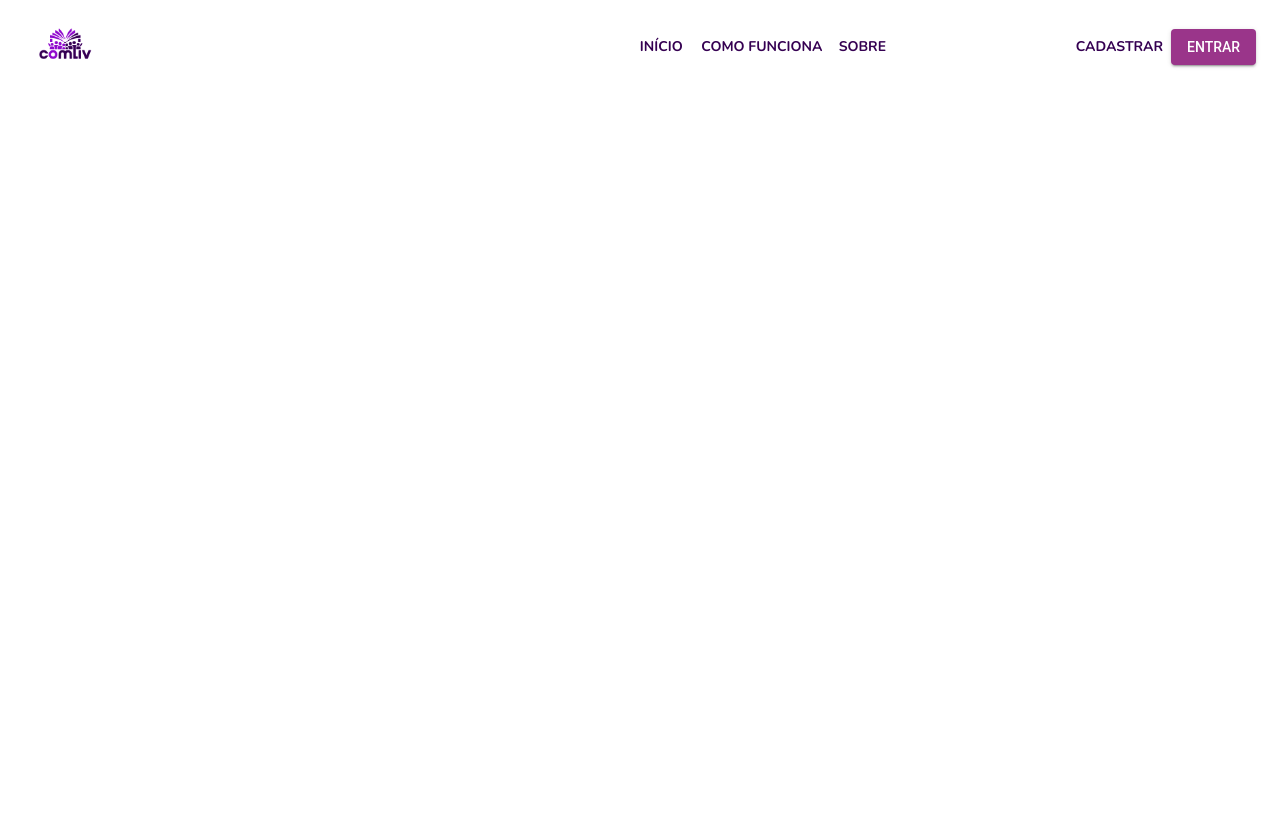
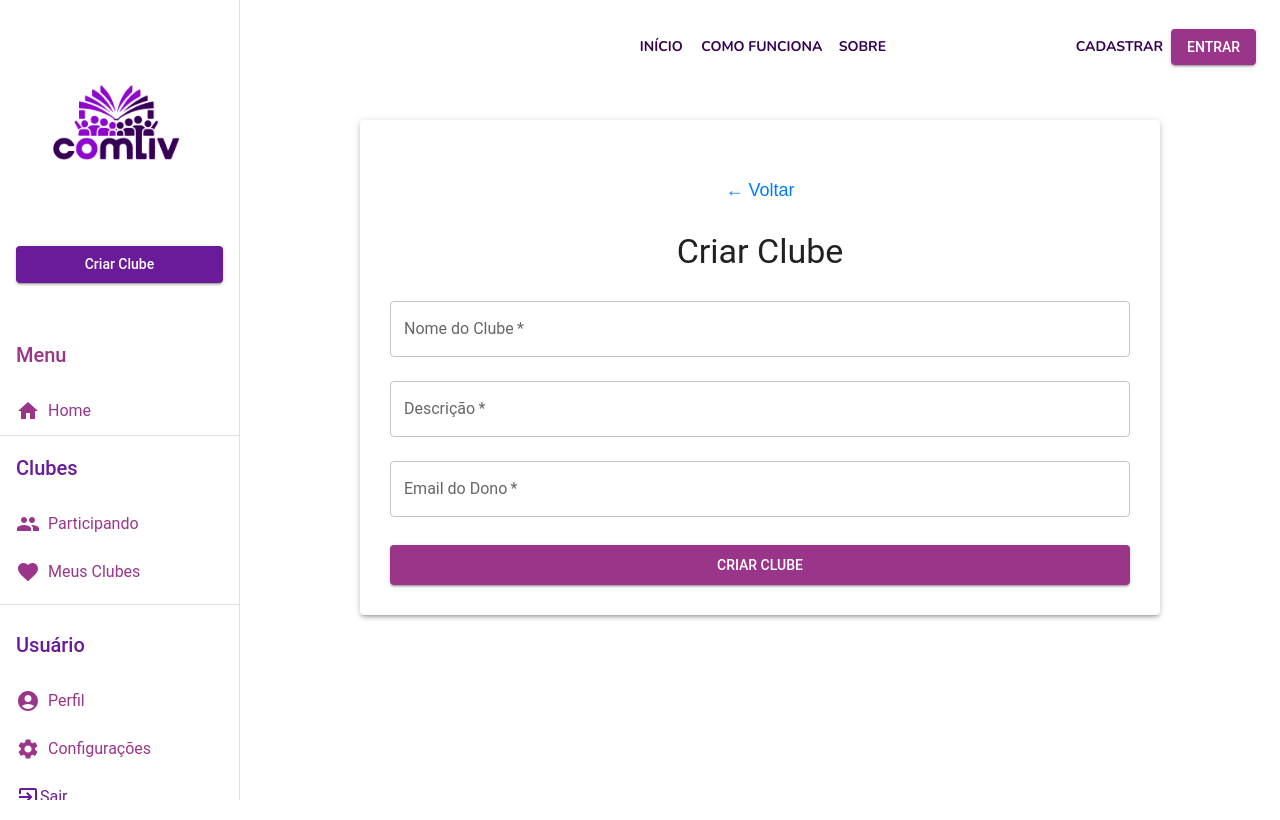
Before and after one commit to Vanessa867/siteComLiv, a React (Vite) app: page /CriarClube in a window 1280 px wide. Built offline with nearby package versions, Linux system fonts and the light colour scheme; the HTML template or start-up script is replaced by a standard one.

Commit message:
criei um clube

```diff
--- a/src/App.jsx
+++ b/src/App.jsx
@@ -8,8 +8,8 @@ import Login from './pages/Login';
 import { ThemeProvider, createTheme } from '@mui/material/styles';
 import HomeDepoisDoLogin from './pages/HomeDepoisDoLogin';
 import Config from './pages/Config';
-import CreateClub from './components/CreateClub';
 import Perfil from './pages/Perfil';
+import CriarClube from './pages/CriarClube';
 import Participando from './pages/Participando';
 import '../src/App.css';
 
@@ -51,7 +51,7 @@ const AppContent = () => {
         <Route path="/Login" element={<Login onLogin={handleLogin} />} />
         <Route path="/card" element={<card />} />
         <Route path="/HomeDepoisDoLogin" element={<HomeDepoisDoLogin />} />
-        <Route path="/CreateClub" element={<CreateClub />}/>
+        <Route path='CriarClube' element={<CriarClube />} />
         <Route path="/Config" element={<Config />} />
         <Route path="/Perfil" element={<Perfil />} />
        <Route path="/Participando" element={<Participando />} />
--- /dev/null
+++ b/src/Styles/CriarClube.css
@@ -0,0 +1,50 @@
+.criar-clube {
+    max-width: 500px;
+    margin: 0 auto;
+    padding: 20px;
+    border: 1px solid #ddd;
+    border-radius: 5px;
+    background-color: #f9f9f9;
+  }
+
+  .criar-clube h1 {
+    text-align: center;
+  }
+
+  .criar-clube form div {
+    margin-bottom: 15px;
+  }
+
+  .criar-clube label {
+    display: block;
+    font-weight: bold;
+  }
+
+  .criar-clube input,
+  .criar-clube textarea {
+    width: 100%;
+    padding: 10px;
+    border: 1px solid #ccc;
+    border-radius: 4px;
+  }
+
+  .criar-clube button {
+    display: block;
+    width: 100%;
+    padding: 10px;
+    background-color: #4caf50;
+    color: white;
+    border: none;
+    border-radius: 4px;
+    cursor: pointer;
+  }
+
+  .criar-clube button:hover {
+    background-color: #45a049;
+  }
+
+  .criar-clube p {
+    text-align: center;
+    margin-top: 15px;
+    font-weight: bold;
+  }
--- a/src/components/DashboardLayout.jsx
+++ b/src/components/DashboardLayout.jsx
@@ -74,7 +74,7 @@ const DashboardLayout = ({ children }) => {
               '&:hover': { backgroundColor: '#5A1280' },
             }}
             fullWidth
-            onClick={() => navigate('/CreateClub')}
+            onClick={() => navigate('/CriarClube')}
           >
             Criar Clube
           </Button>
--- a/src/config/parseConfig.js
+++ b/src/config/parseConfig.js
@@ -6,6 +6,5 @@ Parse.serverURL = 'https://parseapi.back4app.com'; // This is your Server URL
 // Remember to inform BOTH the Back4App Application ID AND the JavaScript KEY
 Parse.initialize(
   '17Ffa9YqBaDzWsibw2D9eq7hTbjx5F8ibfPC2atM', // This is your Application ID
-  'gDDhld4NCU6owthXv3pljJrVmQfxrCn9LKwR5Jpm', // This is your Javascript key
-  'LlxAYRFnQnDNMZmszRFjNFx4Ro6hrDgeoTmBYi8j' // This is your Master key (never use it in the frontend)
+  'gDDhld4NCU6owthXv3pljJrVmQfxrCn9LKwR5Jpm' // This is your Javascript key
 );
--- /dev/null
+++ b/src/pages/CriarClube.jsx
@@ -0,0 +1,131 @@
+import React, { useState } from 'react';
+import { useNavigate } from 'react-router-dom';
+import { Paper, TextField, Button, Typography } from '@mui/material'; // Importando os componentes do MUI
+import DashboardLayout from '../components/DashboardLayout'; // Importando o DashboardLayout
+import '../Styles/CriarClube.css'; // Estilos
+
+// Definindo as credenciais do Back4App
+const BACK4APP_URL = 'https://parseapi.back4app.com/classes/Clubes';
+const HEADERS = {
+  "X-Parse-Application-Id": "17Ffa9YqBaDzWsibw2D9eq7hTbjx5F8ibfPC2atM",
+  "X-Parse-REST-API-Key": "2WBj1Fla9r4jFGw9V0XSfq2h4xvw8AbTwr20bpJQ",
+  "Content-Type": "application/json"
+};
+
+const CriarClube = () => {
+  const [nome, setNome] = useState("");
+  const [descricao, setDescricao] = useState("");
+  const [emailDono, setEmailDono] = useState(""); // Novo estado para o email do dono
+  const [mensagem, setMensagem] = useState("");
+  const navigate = useNavigate(); // Hook de navegação para redirecionar após criação
+
+  const handleSubmit = async (e) => {
+    e.preventDefault();
+
+    // Validação básica do email
+    if (!emailDono || !/\S+@\S+\.\S+/.test(emailDono)) {
+      setMensagem("Por favor, insira um email válido para o dono.");
+      return;
+    }
+
+    const data = {
+      nome: nome,
+      descricao: descricao,
+      dono: emailDono // Usando o email do dono inserido pelo usuário
+    };
+
+    try {
+      const response = await fetch(BACK4APP_URL, {
+        method: "POST",
+        headers: HEADERS,
+        body: JSON.stringify(data),
+      });
+
+      if (!response.ok) {
+        throw new Error("Erro ao criar o clube.");
+      }
+
+      const result = await response.json();
+      if (result.objectId) {
+        setMensagem("Clube criado com sucesso!");
+        setNome("");  // Limpar os campos após criação
+        setDescricao(""); // Limpar a descrição após criação
+        setEmailDono(""); // Limpar o campo de email após criação
+        // Redireciona para a página de home após a criação do clube
+        setTimeout(() => {
+          navigate("/HomeDepoisDoLogin"); // Substitua pelo caminho correto da sua home
+        }, 2000);
+      } else {
+        setMensagem("Erro ao criar o clube.");
+      }
+    } catch (error) {
+      console.error("Erro ao criar o clube:", error);
+      setMensagem("Erro ao criar o clube. Tente novamente.");
+    }
+  };
+
+  return (
+    <DashboardLayout>
+      <div className="form-container">
+        <Paper elevation={3} style={{ padding: '30px', maxWidth: '800px', margin: '0 auto', marginTop: '20px' }}>
+          <button onClick={() => navigate('/HomeDepoisDoLogin')} className="back-button" style={{ marginBottom: '20px' }}>
+            &#8592; Voltar
+          </button>
+
+          <Typography variant="h4" align="center" gutterBottom>
+            Criar Clube
+          </Typography>
+
+          {mensagem && <p>{mensagem}</p>}
+
+          <form onSubmit={handleSubmit}>
+            <div>
+              <TextField
+                label="Nome do Clube"
+                type="text"
+                value={nome}
+                onChange={(e) => setNome(e.target.value)}
+                fullWidth
+                margin="normal"
+                required
+              />
+            </div>
+            <div>
+              <TextField
+                label="Descrição"
+                type="text"
+                value={descricao}
+                onChange={(e) => setDescricao(e.target.value)}
+                fullWidth
+                margin="normal"
+                required
+              />
+            </div>
+            <div>
+              <TextField
+                label="Email do Dono"
+                type="email"
+                value={emailDono}
+                onChange={(e) => setEmailDono(e.target.value)}
+                fullWidth
+                margin="normal"
+                required
+              />
+            </div>
+            <Button
+              type="submit"
+              variant="contained"
+              color="primary"
+              fullWidth
+              style={{ marginTop: '20px', height: '40px', fontSize: '0.875rem' }}
+            >
+              Criar Clube
+            </Button>
+          </form>
+        </Paper>
+      </div>
+    </DashboardLayout>
+  );
+};
+
+export default CriarClube;
--- a/src/pages/HomeDepoisDoLogin.jsx
+++ b/src/pages/HomeDepoisDoLogin.jsx
@@ -1,11 +1,13 @@
 import React, { useEffect, useState } from "react";
-import { Box, TextField, InputAdornment, Typography, List, ListItem, ListItemText } from "@mui/material";
+import { Box, TextField, InputAdornment, Typography, Button, Card, CardContent, CardActions } from "@mui/material";
 import SearchIcon from "@mui/icons-material/Search";
 import DashboardLayout from "../components/DashboardLayout";
 
 const HomeDepoisDoLogin = () => {
   const [clubs, setClubs] = useState([]);
   const [searchTerm, setSearchTerm] = useState("");
+  const [loading, setLoading] = useState(true);
+  const [error, setError] = useState(null);
 
   const dynamicStyles = {
     searchBox: {
@@ -23,30 +25,65 @@ const HomeDepoisDoLogin = () => {
       fontSize: "14px",
       width: "100%",
     },
+    card: {
+      marginBottom: "20px",
+      borderRadius: "8px",
+      boxShadow: "0 4px 8px rgba(0, 0, 0, 0.1)",
+      transition: "transform 0.2s ease-in-out",
+      "&:hover": {
+        transform: "scale(1.05)",
+      },
+    },
+    cardContent: {
+      padding: "20px",
+    },
+    cardActions: {
+      display: "flex",
+      justifyContent: "flex-end",
+    },
+    button: {
+      backgroundColor: "#7d29d9",
+      color: "white",
+      "&:hover": {
+        backgroundColor: "#5b1b99",
+      },
+    },
   };
 
-  // Buscar clubes da API
+  // Fetching clubs from API
   useEffect(() => {
     const fetchClubs = async () => {
+      setLoading(true);
       try {
-        const response = await fetch("http://localhost:8080/api/ComLiv/Clubs");
+        const response = await fetch("https://parseapi.back4app.com/classes/Clubes", {
+          method: "GET",
+          headers: {
+            "X-Parse-Application-Id": "17Ffa9YqBaDzWsibw2D9eq7hTbjx5F8ibfPC2atM",
+            "X-Parse-REST-API-Key": "2WBj1Fla9r4jFGw9V0XSfq2h4xvw8AbTwr20bpJQ",
+            "Content-Type": "application/json"
+          }
+        });
+
         if (response.ok) {
           const data = await response.json();
-          setClubs(data);
+          setClubs(data.results); // Assuming response contains 'results'
         } else {
-          console.error("Erro ao buscar clubes.");
+          setError("Erro ao buscar clubes.");
         }
       } catch (error) {
-        console.error("Erro ao conectar com o servidor:", error);
+        console.error('Erro ao conectar com o servidor:', error);
+        setError("Erro ao conectar com o servidor.");
+      } finally {
+        setLoading(false);
       }
     };
 
     fetchClubs();
   }, []);
 
-  // Filtrar clubes com base na busca
+  // Filter clubs based on search term
   const filteredClubs = clubs.filter((club) =>
-    club.name.toLowerCase().includes(searchTerm.toLowerCase())
+    club.nome.toLowerCase().includes(searchTerm.toLowerCase()) // Adjust if API returns a different key
   );
 
   return (
@@ -58,7 +95,7 @@ const HomeDepoisDoLogin = () => {
             placeholder="Buscar livros, clubes e usuários"
             variant="standard"
             value={searchTerm}
-            onChange={(e) => setSearchTerm(e.target.value)} // Atualiza o termo de busca
+            onChange={(e) => setSearchTerm(e.target.value)}
             InputProps={{
               disableUnderline: true,
               startAdornment: (
@@ -74,16 +111,33 @@ const HomeDepoisDoLogin = () => {
         <Typography variant="h5" style={{ marginBottom: "20px", textAlign: "center" }}>
           Clubes Disponíveis
         </Typography>
-        <List>
-          {filteredClubs.map((club) => (
-            <ListItem key={club.id} sx={{ borderBottom: "1px solid #ccc" }}>
-              <ListItemText
-                primary={club.name}
-                secondary={`Descrição: ${club.description} | Início: ${club.startDate} | Fim: ${club.endDate}`}
-              />
-            </ListItem>
-          ))}
-        </List>
+
+        {/* Display loading or error message */}
+        {loading ? (
+          <Typography variant="h6" align="center">Carregando clubes...</Typography>
+        ) : error ? (
+          <Typography variant="h6" align="center" color="error">{error}</Typography>
+        ) : (
+          <Box>
+            {filteredClubs.map((club) => (
+              <Card key={club.objectId} sx={dynamicStyles.card}>
+                <CardContent sx={dynamicStyles.cardContent}>
+                  <Typography variant="h6" gutterBottom>
+                    {club.nome}
+                  </Typography>
+                  <Typography variant="body2" color="textSecondary">
+                    Descrição: {club.descricao || "Sem descrição"}
+                  </Typography>
+                </CardContent>
+                <CardActions sx={dynamicStyles.cardActions}>
+                  <Button variant="contained" sx={dynamicStyles.button}>
+                    Participar
+                  </Button>
+                </CardActions>
+              </Card>
+            ))}
+          </Box>
+        )}
       </Box>
     </DashboardLayout>
   );
```
Also changed, not shown: src/service/clubs.js (deleted, +0 -7 lines), src/service/user.js (deleted, +0 -7 lines).
